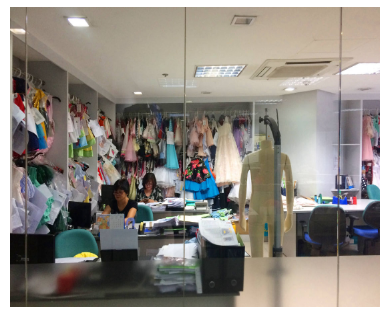
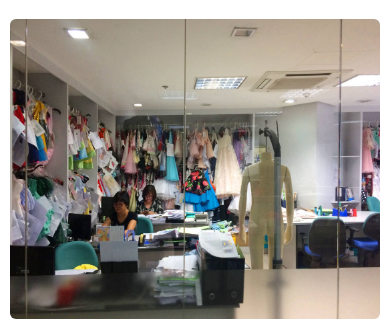
Before and after one commit to brucgt/graymark, a PHP site: page /facility in a window 390 px wide. Shown: the part 2045-2369 px from the top of the page. Run offline with PHP 8.4, Linux system fonts and the light colour scheme; style sheets or scripts are compiled from the project's sources; some libraries are stand-ins or nearby versions.

Commit message:
progress

```diff
--- a/templates/pages/facility.php
+++ b/templates/pages/facility.php
@@ -10,8 +10,8 @@
     <?php view('layouts/header') ?>
 
     <div>
-        <h1 class="text-center text-3xl font-bold my-5">Our Corporate Office</h1>
-        <div class="m-auto grid gap-4 px-4 max-w-md lg:grid-cols-2 lg:max-w-screen-lg ">
+        <h1 class="text-center text-3xl font-bold my-5 lg:text-5xl lg:my-10">Our Corporate Office</h1>
+        <div class="m-auto grid gap-5 px-4 max-w-md lg:grid-cols-2 lg:max-w-screen-lg ">
             <img class="aspect-square rounded-md" src="<?= url('assets/img/facilities/office/img-4721-2000x1500.jpg') ?>" alt="">
             <img class="aspect-square rounded-md" src="<?= url('assets/img/facilities/office/front-door-948x711.jpg') ?>" alt="">
             <img class="aspect-square rounded-md" src="<?= url('assets/img/facilities/office/recieving-area-1076x606.jpg') ?>" alt="">
@@ -20,16 +20,16 @@
     </div>
 
     <div>
-        <h1 class="text-center text-3xl font-bold my-5">Design and Testing Division</h1>
-        <div class="flex flex-col items-center m-auto my-5 lg:flex-row">
-            <img class="w-[95%] h-[300px] mb-5 sm:w-[70%] lg:m-4 lg:w-[220px] lg:h-[220px] xl:w-[300px] xl:h-[300px]" src="<?= url('assets/img/facilities/design/img-4717-2000x1500.jpg') ?>" alt="">
-            <img class="w-[95%] h-[300px] mb-5 sm:w-[70%] lg:m-4 lg:w-[220px] lg:h-[220px] xl:w-[300px] xl:h-[300px]" src="<?= url('assets/img/facilities/design/designing-1108x831.jpg') ?>" alt="">
-            <img class="w-[95%] h-[300px] mb-5 sm:w-[70%] lg:m-4 lg:w-[220px] lg:h-[220px] xl:w-[300px] xl:h-[300px]" src="<?= url('assets/img/facilities/design/5369d2f6-e767-4ac5-a96a-651a1cf9eb24-1444x640.jpg') ?>" alt="">
-            <img class="w-[95%] h-[300px] mb-5 sm:w-[70%] lg:m-4 lg:w-[220px] lg:h-[220px] xl:w-[300px] xl:h-[300px]" src="<?= url('assets/img/facilities/design/outputs-1076x869.jpg') ?>" alt="">
+        <h1 class="text-center text-3xl font-bold my-5 lg:text-5xl lg:my-10">Design and Testing Division</h1>
+        <div class="flex flex-col justify-center items-center m-auto my-5 lg:flex-row">
+            <img class="w-[95%] h-[300px] mb-5 rounded-md sm:w-[70%] lg:m-4 lg:w-[220px] lg:h-[220px] xl:w-[280px] xl:h-[280px]" src="<?= url('assets/img/facilities/design/img-4717-2000x1500.jpg') ?>" alt="">
+            <img class="w-[95%] h-[300px] mb-5 rounded-md sm:w-[70%] lg:m-4 lg:w-[220px] lg:h-[220px] xl:w-[280px] xl:h-[280px]" src="<?= url('assets/img/facilities/design/designing-1108x831.jpg') ?>" alt="">
+            <img class="w-[95%] h-[300px] mb-5 rounded-md sm:w-[70%] lg:m-4 lg:w-[220px] lg:h-[220px] xl:w-[280px] xl:h-[280px]" src="<?= url('assets/img/facilities/design/5369d2f6-e767-4ac5-a96a-651a1cf9eb24-1444x640.jpg') ?>" alt="">
+            <img class="w-[95%] h-[300px] mb-5 rounded-md sm:w-[70%] lg:m-4 lg:w-[220px] lg:h-[220px] xl:w-[280px] xl:h-[280px]" src="<?= url('assets/img/facilities/design/outputs-1076x869.jpg') ?>" alt="">
         </div>
     </div>
-    <div class="text-center text-3xl font-bold my-5">Factory and Production</div>
-    <div class="m-auto my-5 w-[95%] ">
+    <div class="text-center text-3xl font-bold my-5 lg:text-5xl lg:my-10">Factory and Production</div>
+    <div class="m-auto my-5 w-[95%] lg:w-[80%] xl:w-[60%]">
         <div id="indicators-carousel" class="relative" data-carousel="static">
             <!-- Carousel wrapper -->
             <div class="relative h-56 overflow-hidden rounded-lg md:h-96">
```
